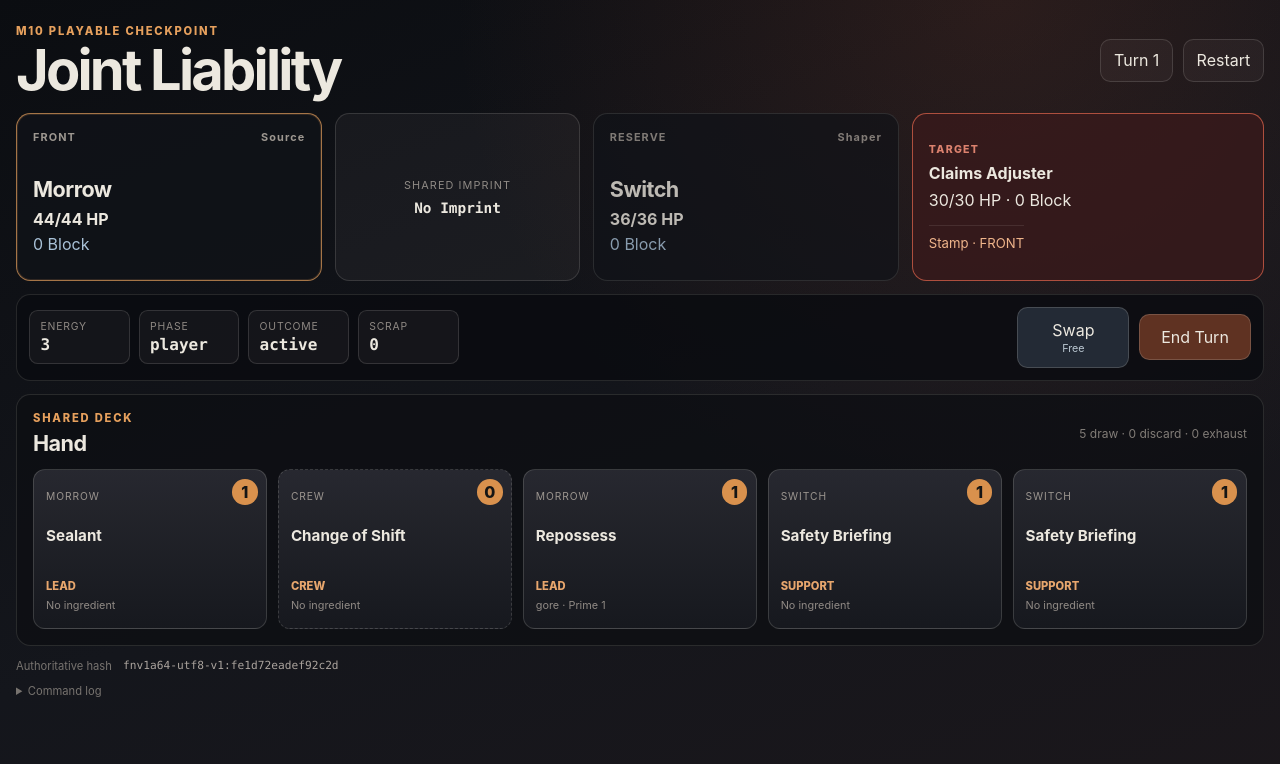
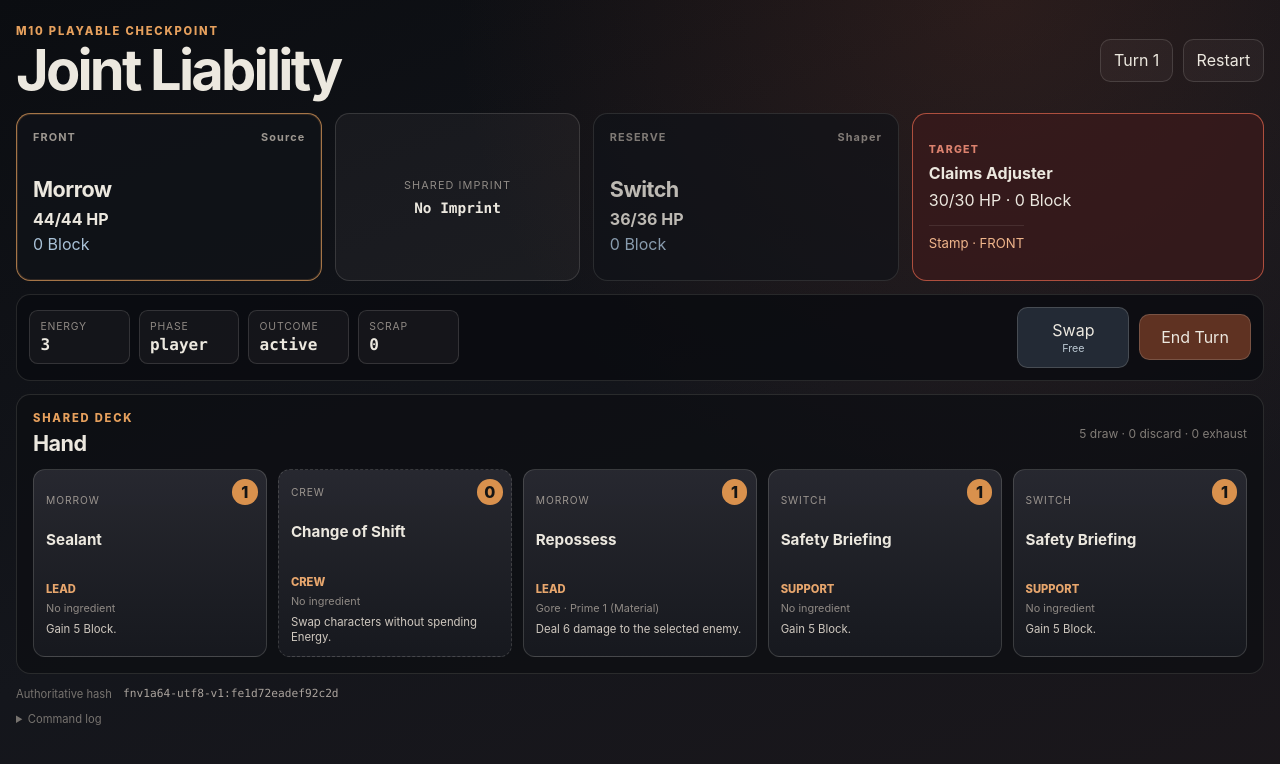
Before and after one commit to MarkJRogers92/Card, a React (Vite) app: page / in a window 1280 px wide. Shown: the top 764 px of the page. Built offline with nearby package versions, Linux system fonts and the light colour scheme.

Commit message:
feat: show card explanations in the hand

```diff
--- a/src/client/App.css
+++ b/src/client/App.css
@@ -366,6 +366,29 @@ button:disabled {
   gap: 0.65rem;
 }
 
+.card-slot {
+  position: relative;
+  display: block;
+  min-width: 0;
+}
+
+.card-slot .play-card {
+  width: 100%;
+  height: 100%;
+}
+
+.sr-only {
+  position: absolute;
+  width: 1px;
+  height: 1px;
+  margin: -1px;
+  padding: 0;
+  overflow: hidden;
+  clip-path: inset(50%);
+  white-space: nowrap;
+  border: 0;
+}
+
 .play-card {
   position: relative;
   min-height: 10rem;
@@ -428,6 +451,78 @@ button:disabled {
   margin-top: 0.3rem;
   color: #8f8984;
   font-size: 0.68rem;
+}
+
+.card-effect {
+  display: block;
+  margin-top: 0.45rem;
+  color: #cfc8bf;
+  font-size: 0.71rem;
+  line-height: 1.3;
+}
+
+.play-card:disabled .card-effect {
+  color: #8a8480;
+}
+
+.card-popup {
+  position: absolute;
+  bottom: calc(100% + 0.5rem);
+  left: 0;
+  z-index: 30;
+  width: min(21rem, 80vw);
+  max-height: 24rem;
+  overflow: auto;
+  padding: 0.85rem 0.95rem;
+  border: 1px solid rgba(230, 160, 93, 0.55);
+  border-radius: 0.7rem;
+  background: linear-gradient(180deg, rgba(28, 30, 37, 0.99), rgba(16, 18, 23, 0.99));
+  box-shadow: 0 1.1rem 2.2rem rgba(0, 0, 0, 0.55);
+  pointer-events: none;
+}
+
+.card-popup-title {
+  margin: 0 0 0.55rem;
+  color: #f0b37a;
+  font-size: 0.85rem;
+  font-weight: 850;
+  letter-spacing: 0.04em;
+  text-transform: uppercase;
+}
+
+.card-popup-lines {
+  display: grid;
+  gap: 0.35rem;
+  margin: 0;
+}
+
+.card-popup-line {
+  display: grid;
+  grid-template-columns: 6.5rem 1fr;
+  gap: 0.5rem;
+}
+
+.card-popup-line dt {
+  color: #9c9690;
+  font-size: 0.63rem;
+  letter-spacing: 0.07em;
+  text-transform: uppercase;
+}
+
+.card-popup-line dd {
+  margin: 0;
+  color: #ded8cf;
+  font-size: 0.74rem;
+  line-height: 1.35;
+}
+
+.card-popup-position {
+  margin: 0.7rem 0 0;
+  padding-top: 0.6rem;
+  border-top: 1px solid rgba(236, 232, 223, 0.12);
+  color: #e7a66d;
+  font-size: 0.7rem;
+  line-height: 1.35;
 }
 
 .owner-crew {
--- a/src/client/App.tsx
+++ b/src/client/App.tsx
@@ -22,11 +22,93 @@ import {
   restRunCharacter,
   skipCardReward,
   completeRunCombat,
+  ingredientPhrase,
+  positionText,
   type AuthoritativeState,
+  type M10CardView,
   type M10Command,
   type M19Command,
 } from "../engine";
 import "./App.css";
+
+type HandCardData = M10CardView & { readonly isPlayable?: boolean };
+
+/**
+ * One hand card. The face always states the card's effect, and the full
+ * explanation (cost rows, family, target, ingredient, keyword rules, position)
+ * opens on hover or keyboard focus so a player never has to guess what a card
+ * does. See docs/DESIGN.md 7.5.
+ */
+function HandCard({
+  card,
+  ingredientLabel,
+  disabled,
+  onPlay,
+}: {
+  card: HandCardData;
+  ingredientLabel: string;
+  disabled: boolean;
+  onPlay: () => void;
+}) {
+  const [open, setOpen] = useState(false);
+  const detailId = `card-detail-${card.instanceId}`;
+  const position = positionText(card.classification);
+  const spokenDetail = [
+    card.explanation.summary,
+    ...card.explanation.lines.map((line) => `${line.label}: ${line.text}`),
+    position,
+  ].join(" ");
+
+  return (
+    <div className="card-slot">
+      <button
+        type="button"
+        className={`play-card owner-${card.owner}`}
+        disabled={disabled}
+        onClick={onPlay}
+        onMouseEnter={() => setOpen(true)}
+        onMouseLeave={() => setOpen(false)}
+        onFocus={() => setOpen(true)}
+        onBlur={() => setOpen(false)}
+        onKeyDown={(event) => {
+          if (event.key === "Escape") setOpen(false);
+        }}
+        aria-describedby={detailId}
+        data-testid={`card-${card.instanceId}`}
+        data-card-name={card.name}
+        data-card-damage={card.isDamageCard ? "true" : "false"}
+      >
+        <span className="card-cost">{card.energyCost}</span>
+        <span className="card-owner">{card.owner}</span>
+        <strong>{card.name}</strong>
+        <span className="card-classification">{card.classification}</span>
+        <span className="card-ingredient">{ingredientLabel}</span>
+        <span className="card-effect" data-testid={`card-effect-${card.instanceId}`}>
+          {card.explanation.summary}
+        </span>
+      </button>
+
+      <p className="sr-only" id={detailId} data-testid={`card-detail-${card.instanceId}`}>
+        {spokenDetail}
+      </p>
+
+      {open && (
+        <div className="card-popup" role="tooltip" data-testid="card-tooltip">
+          <p className="card-popup-title">{card.name}</p>
+          <dl className="card-popup-lines">
+            {card.explanation.lines.map((line, index) => (
+              <div className="card-popup-line" key={`${line.label}-${index}`}>
+                <dt>{line.label}</dt>
+                <dd>{line.text}</dd>
+              </div>
+            ))}
+          </dl>
+          <p className="card-popup-position">{position}</p>
+        </div>
+      )}
+    </div>
+  );
+}
 
 function actorLabel(actorId: string): string {
   if (actorId === M10_MORROW_ID) return "Morrow";
@@ -284,37 +366,25 @@ function M10Checkpoint() {
         </div>
 
         <div className="hand" data-testid="hand">
-          {hand.map((card) => {
-            const disabled = !active || card.energyCost > combat.energy;
-            return (
-              <button
+          {hand.map((card) => (
+            <HandCard
               key={card.instanceId}
-                type="button"
-                className={`play-card owner-${card.owner}`}
-                disabled={disabled}
-                onClick={() =>
+              card={card}
+              ingredientLabel={
+                card.ingredient === null
+                  ? "No ingredient"
+                  : ingredientPhrase(card.ingredient)
+              }
+              disabled={!active || card.energyCost > combat.energy}
+              onPlay={() =>
                 commit({
                   kind: "play_card",
                   instanceId: card.instanceId,
                   targetActorId: selectedTarget,
                 })
               }
-                data-testid={`card-${card.instanceId}`}
-                data-card-name={card.name}
-                data-card-damage={card.isDamageCard ? "true" : "false"}
-              >
-                <span className="card-cost">{card.energyCost}</span>
-                <span className="card-owner">{card.owner}</span>
-                <strong>{card.name}</strong>
-                <span className="card-classification">{card.classification}</span>
-                <span className="card-ingredient">
-                  {card.ingredient === null
-                    ? "No ingredient"
-                    : `${card.ingredient.id} · Prime ${card.ingredient.prime}`}
-                </span>
-              </button>
-            );
-          })}
+            />
+          ))}
           {hand.length === 0 && (
             <p className="empty-hand">
               {active ? "No cards in hand." : "Combat complete."}
@@ -677,38 +747,29 @@ function M19TestAct() {
 
           <div className="hand" data-testid="hand">
             {hand.map((card) => (
-              <button
+              <HandCard
                 key={card.instanceId}
-                type="button"
-                className={`play-card owner-${card.owner}`}
+                card={card}
+                ingredientLabel={
+                  card.isPlayable
+                    ? card.ingredient === null
+                      ? "No ingredient"
+                      : ingredientPhrase(card.ingredient)
+                    : "Unplayable"
+                }
                 disabled={
                   !active ||
                   !card.isPlayable ||
                   card.energyCost > (combat?.energy ?? 0)
                 }
-                onClick={() =>
+                onPlay={() =>
                   commit({
                     kind: "play_card",
                     instanceId: card.instanceId,
                     targetActorId: card.isDamageCard ? targetActorId : null,
                   })
                 }
-                data-testid={`card-${card.instanceId}`}
-                data-card-name={card.name}
-                data-card-damage={card.isDamageCard ? "true" : "false"}
-              >
-                <span className="card-cost">{card.energyCost}</span>
-                <span className="card-owner">{card.owner}</span>
-                <strong>{card.name}</strong>
-                <span className="card-classification">{card.classification}</span>
-                <span className="card-ingredient">
-                  {card.isPlayable
-                    ? card.ingredient === null
-                      ? "No ingredient"
-                      : `${card.ingredient.id} · Prime ${card.ingredient.prime}`
-                    : "Unplayable"}
-                </span>
-              </button>
+              />
             ))}
             {hand.length === 0 && (
               <p className="empty-hand">
```
Also changed, not shown: 1 other file (tests, documents, lock files or other folders). Lines whose indentation alone changed are shown as unchanged.
